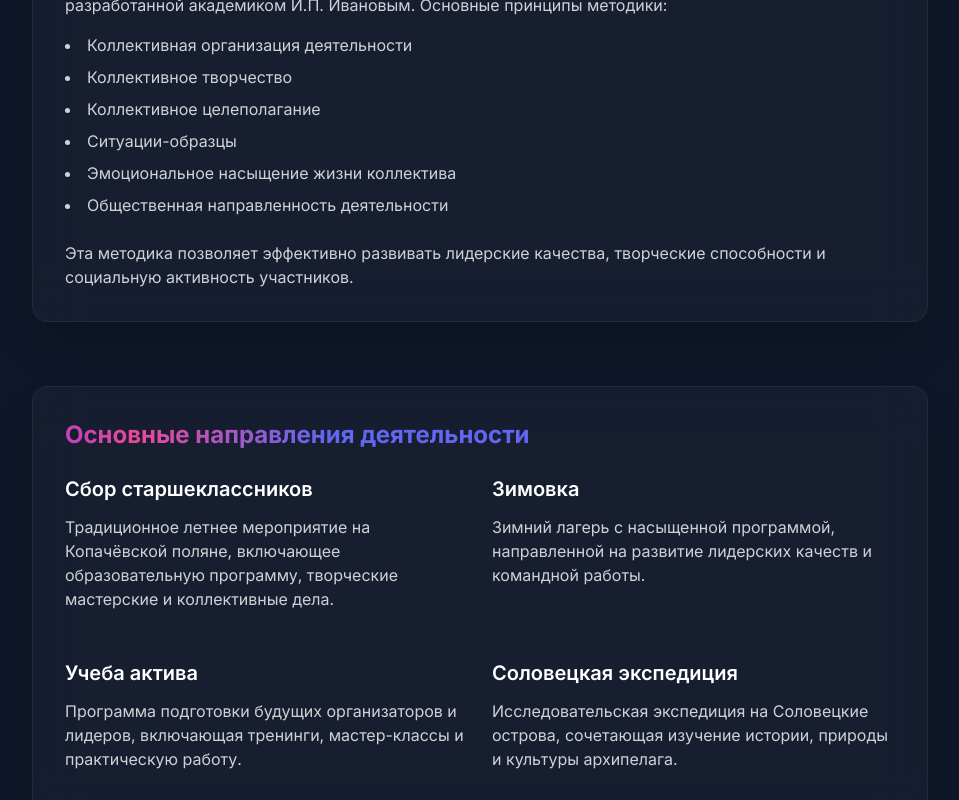
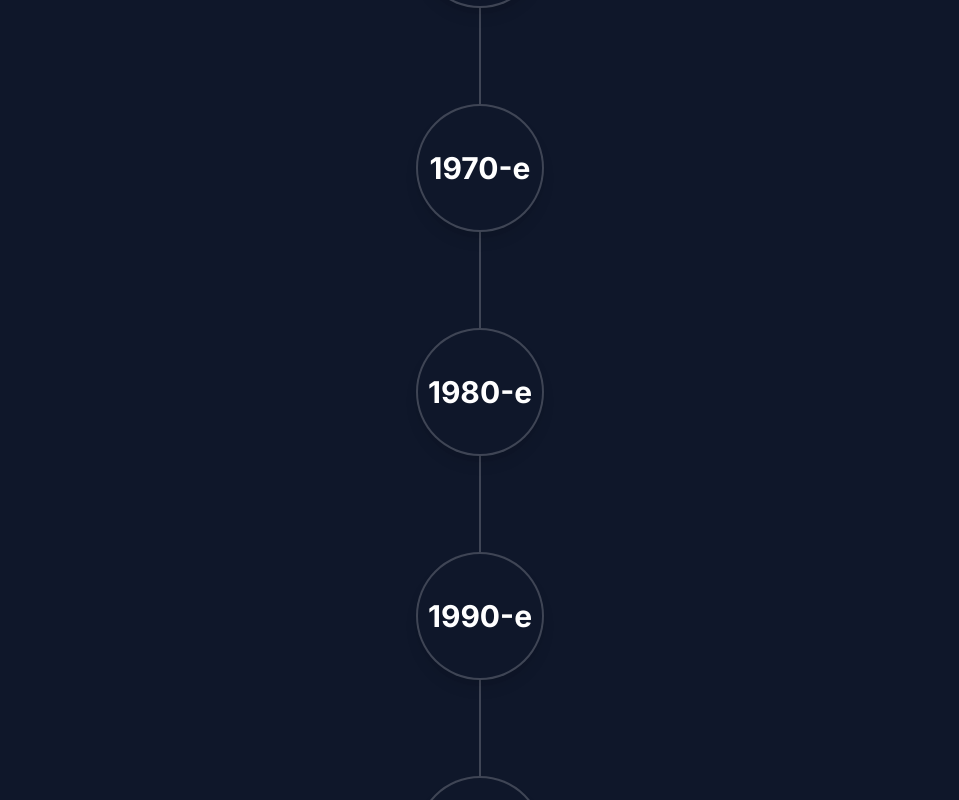
Before and after one commit to Hillwar/Shtab, a Next.js app: page /history in a window 1280 px wide. Shown: the part 560-1360 px from the top of the page, without its empty margins (160-1119 px from the left). Built offline with nearby package versions, Linux system fonts and the light colour scheme.

Commit message:
add history

```diff
--- a/src/app/history/page.tsx
+++ b/src/app/history/page.tsx
@@ -153,60 +153,6 @@ export default function HistoryPage() {
       />
 
       <div className="container mx-auto px-4 py-12">
-        {/* Описание методики */}
-        <div className="max-w-4xl mx-auto mb-16">
-          <div className="glass-card p-8">
-            <h2 className="text-2xl font-bold mb-6 text-gradient">Методика работы</h2>
-            <p className="text-white/80 mb-4">
-              АГШШ работает по методике коллективного творческого воспитания (коммунарской методике), разработанной академиком И.П. Ивановым.
-              Основные принципы методики:
-            </p>
-            <ul className="list-disc list-inside text-white/80 mb-6 space-y-2">
-              <li>Коллективная организация деятельности</li>
-              <li>Коллективное творчество</li>
-              <li>Коллективное целеполагание</li>
-              <li>Ситуации-образцы</li>
-              <li>Эмоциональное насыщение жизни коллектива</li>
-              <li>Общественная направленность деятельности</li>
-            </ul>
-            <p className="text-white/80">
-              Эта методика позволяет эффективно развивать лидерские качества, творческие способности и социальную активность участников.
-            </p>
-          </div>
-        </div>
-
-        {/* Основные направления */}
-        <div className="max-w-4xl mx-auto mb-16">
-          <div className="glass-card p-8">
-            <h2 className="text-2xl font-bold mb-6 text-gradient">Основные направления деятельности</h2>
-            <div className="grid grid-cols-1 md:grid-cols-2 gap-6">
-              <div>
-                <h3 className="text-xl font-semibold mb-3">Сбор старшеклассников</h3>
-                <p className="text-white/80 mb-6">
-                  Традиционное летнее мероприятие на Копачёвской поляне, включающее образовательную программу, творческие мастерские и коллективные дела.
-                </p>
-              </div>
-              <div>
-                <h3 className="text-xl font-semibold mb-3">Зимовка</h3>
-                <p className="text-white/80 mb-6">
-                  Зимний лагерь с насыщенной программой, направленной на развитие лидерских качеств и командной работы.
-                </p>
-              </div>
-              <div>
-                <h3 className="text-xl font-semibold mb-3">Учеба актива</h3>
-                <p className="text-white/80 mb-6">
-                  Программа подготовки будущих организаторов и лидеров, включающая тренинги, мастер-классы и практическую работу.
-                </p>
-              </div>
-              <div>
-                <h3 className="text-xl font-semibold mb-3">Соловецкая экспедиция</h3>
-                <p className="text-white/80 mb-6">
-                  Исследовательская экспедиция на Соловецкие острова, сочетающая изучение истории, природы и культуры архипелага.
-                </p>
-              </div>
-            </div>
-          </div>
-        </div>
 
         {/* Таймлайн */}
         <div className="relative max-w-4xl mx-auto">
```
